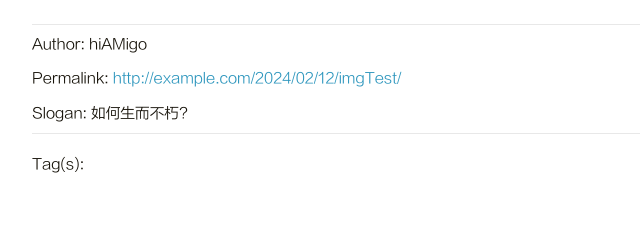
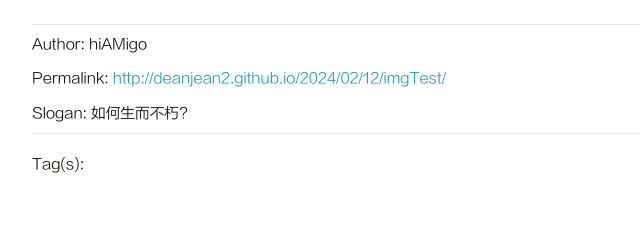
Before and after one commit to DeanJean2/.github.io, a plain HTML site: page 2024/02/12/imgTest/index.html in a window 1280 px wide. Shown: the part 1098-1338 px from the top of the page, 218-858 px from the left. Drawn offline with Linux system fonts and the light colour scheme.

Commit message:
Site updated: 2024-02-12 19:56:16

```diff
--- a/2024/02/12/imgTest/index.html
+++ b/2024/02/12/imgTest/index.html
@@ -232,7 +232,7 @@
 
                     <p class="copyright-item">
                         <span>Permalink:</span>
-                        <span><a href="http://example.com/2024/02/12/imgTest/">http://example.com/2024/02/12/imgTest/</a></span>
+                        <span><a href="http://deanjean2.github.io/2024/02/12/imgTest/">http://deanjean2.github.io/2024/02/12/imgTest/</a></span>
                     </p>
 
 
```
Also changed, not shown: 2024/02/12/测试/index.html (+1 -1 lines).
